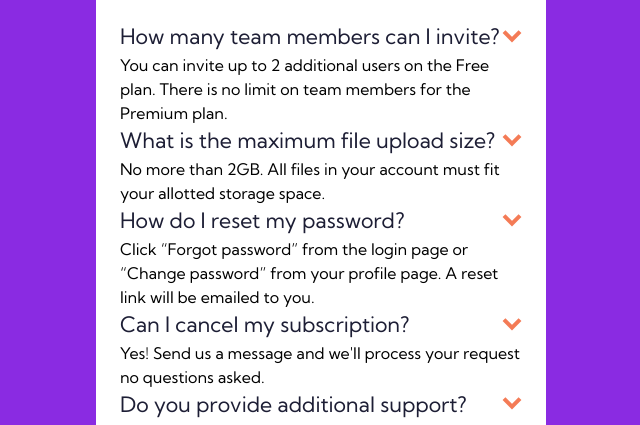
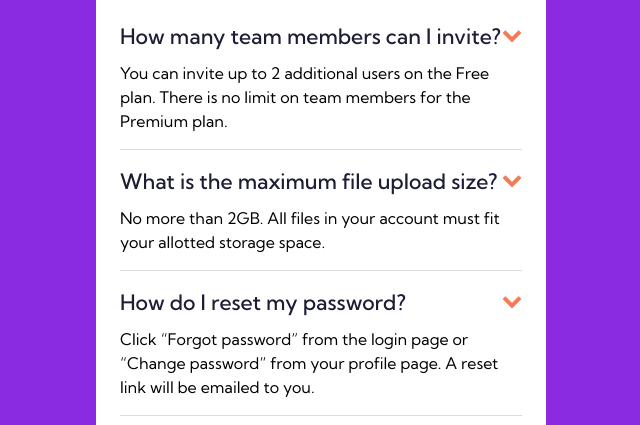
Before and after one commit to dottereldesign/FAQ_accordion_card, a plain HTML site: page index.html in a window 1280 px wide. Shown: the part 365-790 px from the top of the page, without its empty margins (319-959 px from the left). Drawn offline with Linux system fonts and the light colour scheme.

Commit message:
Add faq section spacing, adjust typography, and align icon with text.

```diff
--- a/index.html
+++ b/index.html
@@ -30,8 +30,10 @@
         </div>
 
         <div class="faq_cta-answer">
-          You can invite up to 2 additional users on the Free plan. There is no limit on
-          team members for the Premium plan.
+          <p>
+            You can invite up to 2 additional users on the Free plan. There is no limit on
+            team members for the Premium plan.
+          </p>
         </div>
 
       </div>
--- a/style.css
+++ b/style.css
@@ -150,6 +150,12 @@ h2 {
   margin-bottom: 24px;
 }
 
+.faq_cta {
+  border-bottom: 1px solid rgb(184, 184, 184, 0.5);
+  margin-bottom: 16px;
+  padding-bottom: 16px;
+}
+
 .faq_cta-question {
   display: flex;
   justify-content: space-between;
@@ -159,7 +165,11 @@ h2 {
 .faq_cta-question p {
   color: var(--clr-primary-100);
   font-size: var(--fs-500);
-  font-weight: var(--fw-regular);
+  font-weight: var(--fw-medium);
+}
+
+.faq_cta-answer p {
+  margin-top: 8px;
 }
 
 .faq_cta-question img {
```
